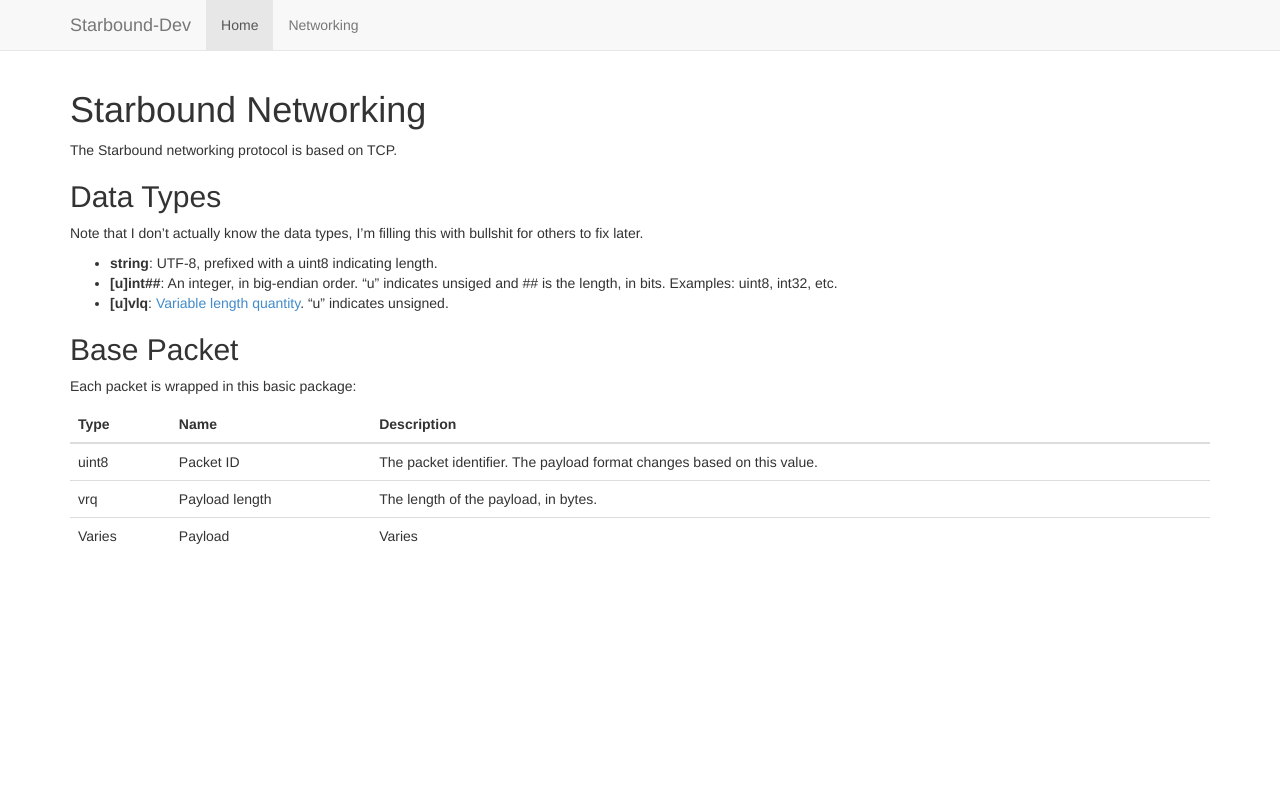
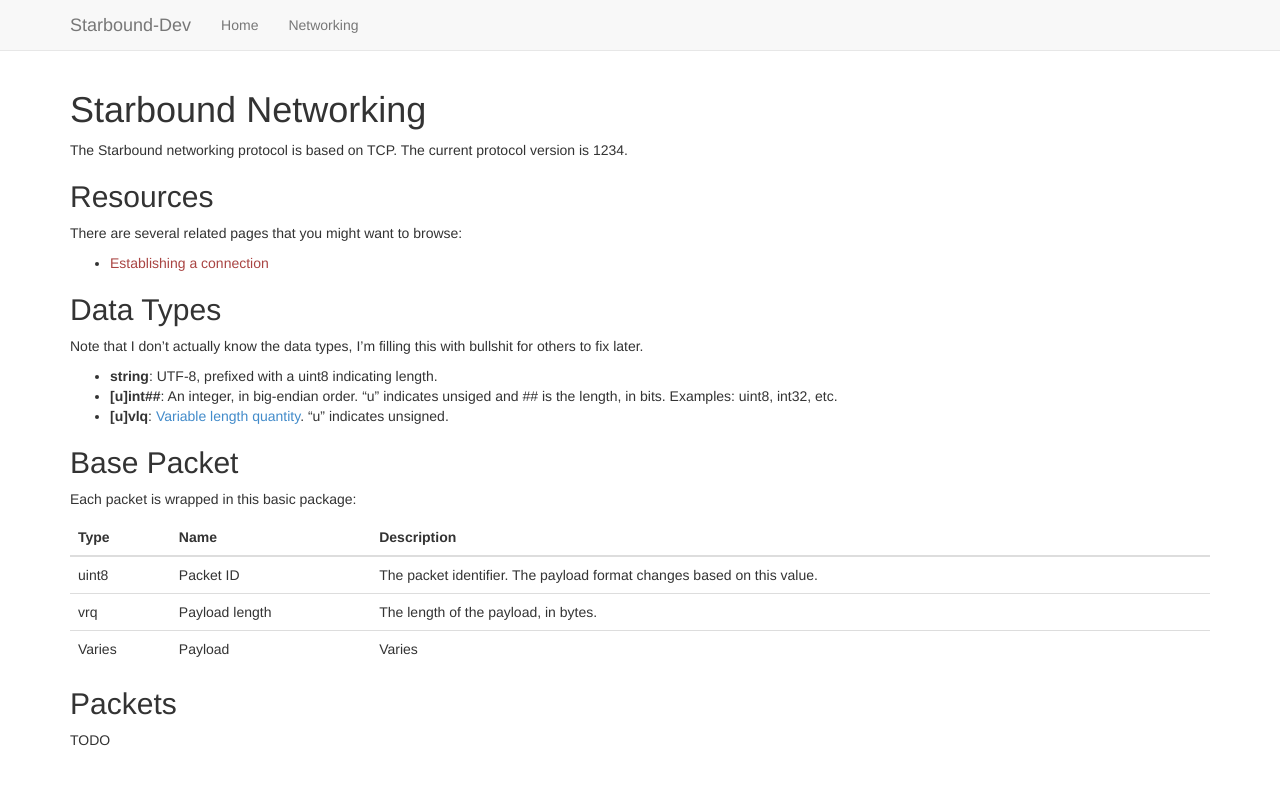
Before and after one commit to ddevault/starbound-dev, a Jekyll site: the page built from networking/index.md, in a window 1280 px wide. Shown: the top 785 px of the page. Built offline with Jekyll 4.4.1, drawn with Linux system fonts in a browser that asks for light colours; Markdown is read by kramdown in place of the engine named in the settings.

Commit message:
Move networking into subdirectory

```diff
--- a/_layouts/base.html
+++ b/_layouts/base.html
@@ -5,7 +5,7 @@
         <meta name="viewport" content="width=device-width, initial-scale=1.0">
         <link href="/static/css/bootstrap.min.css" rel="stylesheet">
         <link href="/static/css/stylesheet.css" rel="stylesheet">
-        <title>{{ title }}</title>
+        <title>{{ page.title }}</title>
     </head>
     <body>
         <div class="container">
@@ -15,8 +15,8 @@
                         <a class="navbar-brand" href="/">Starbound-Dev</a>
                     </div>
                     <ul class="nav navbar-nav">
-                        <li class="active"><a href="/">Home</a></li>
-                        <li><a href="/networking.html">Networking</a></li>
+                        <li><a href="/">Home</a></li>
+                        <li><a href="/networking">Networking</a></li>
                     </ul>
                 </div>
             </nav>
--- a/networking.md
+++ b/networking/index.md
@@ -1,11 +1,17 @@
 ---
 layout: base
-title: Networking in Starbound
+title: Starbound Networking
 ---
 
 # Starbound Networking
 
-The Starbound networking protocol is based on TCP.
+The Starbound networking protocol is based on TCP. The current protocol version is 1234.
+
+## Resources
+
+There are several related pages that you might want to browse:
+
+* <span class="text-danger">Establishing a connection</span>
 
 ## Data Types
 
@@ -50,3 +56,7 @@ Each packet is wrapped in this basic package:
         </tr>
     </tbody>
 </table>
+
+## Packets
+
+TODO
```
Also changed, not shown: index.md (+6 -0 lines), 3 other files.
